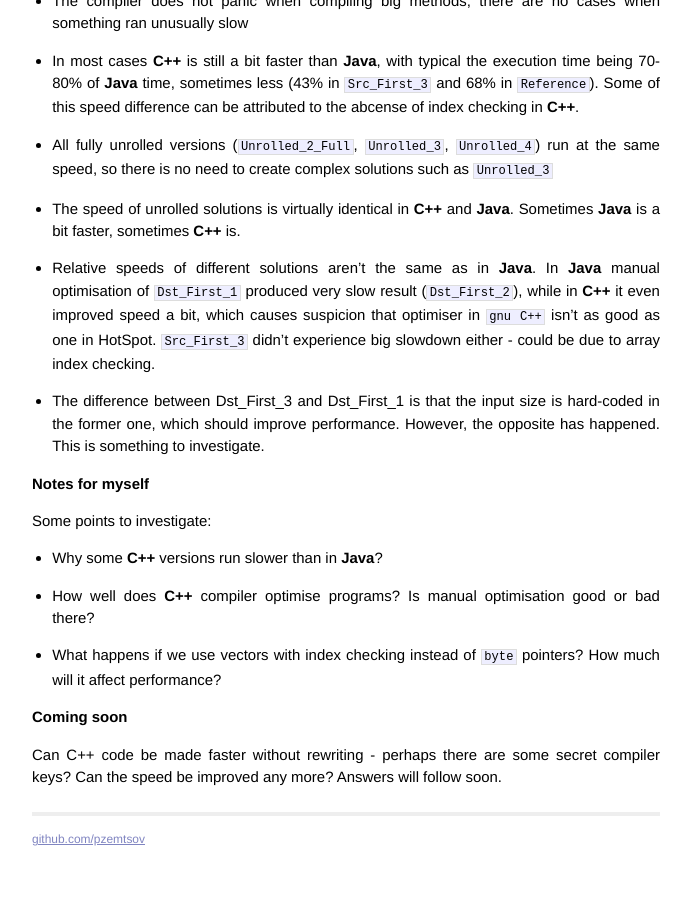
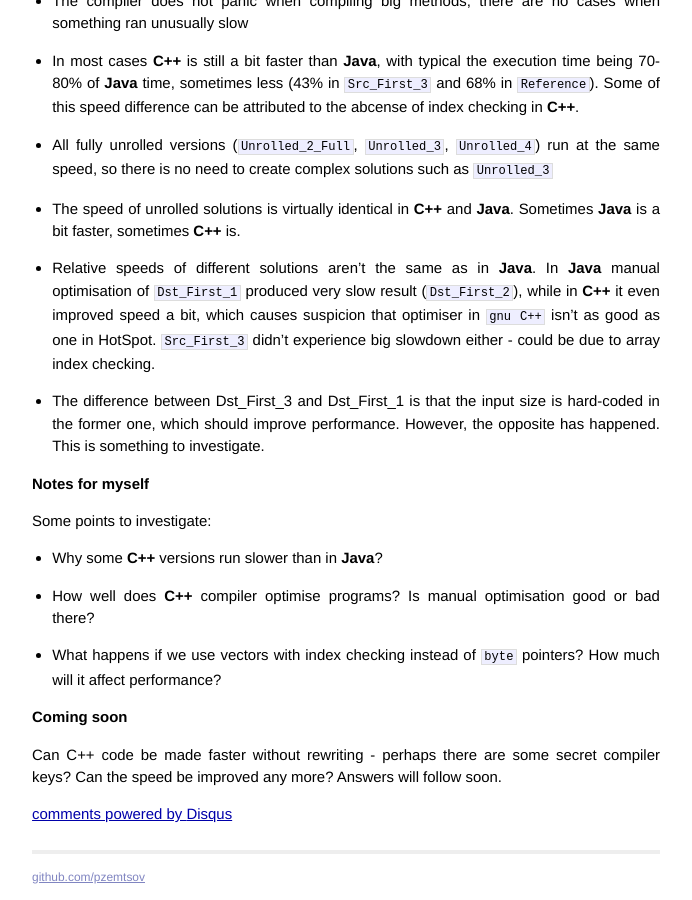
Before and after one commit to pzemtsov/pzemtsov.github.io, a Jekyll site: the page built from _posts/2014-05-02-demultiplexing-of-e1-converting-to-C.md, in a window 1280 px wide and 900 px high, scrolled down 8247 px. Shown: the whole window, without its empty margins (294-986 px from the left). Built offline with Jekyll 4.4.1, drawn with Linux system fonts in a browser that asks for light colours; Markdown is read by kramdown in place of the engine named in the settings; comment, search, counter and statistics services are not loaded; before the commit the page ends 9110 px from its top, so only the background shows below that; some of the changed lines change nothing that is shown.

Commit message:
Disqus commenting engine connected

```diff
--- a/_layouts/post.html
+++ b/_layouts/post.html
@@ -7,3 +7,16 @@
 <div class="post">
 {{ content }}
 </div>
+
+    <div id="disqus_thread"></div>
+    <script type="text/javascript">
+        var disqus_shortname = 'pzemtsov';
+        /* * * DON'T EDIT BELOW THIS LINE * * */
+        (function() {
+            var dsq = document.createElement('script'); dsq.type = 'text/javascript'; dsq.async = true;
+            dsq.src = '//' + disqus_shortname + '.disqus.com/embed.js';
+            (document.getElementsByTagName('head')[0] || document.getElementsByTagName('body')[0]).appendChild(dsq);
+        })();
+    </script>
+    <noscript>Please enable JavaScript to view the <a href="http://disqus.com/?ref_noscript">comments powered by Disqus.</a></noscript>
+    <a href="http://disqus.com" class="dsq-brlink">comments powered by <span class="logo-disqus">Disqus</span></a>
```
